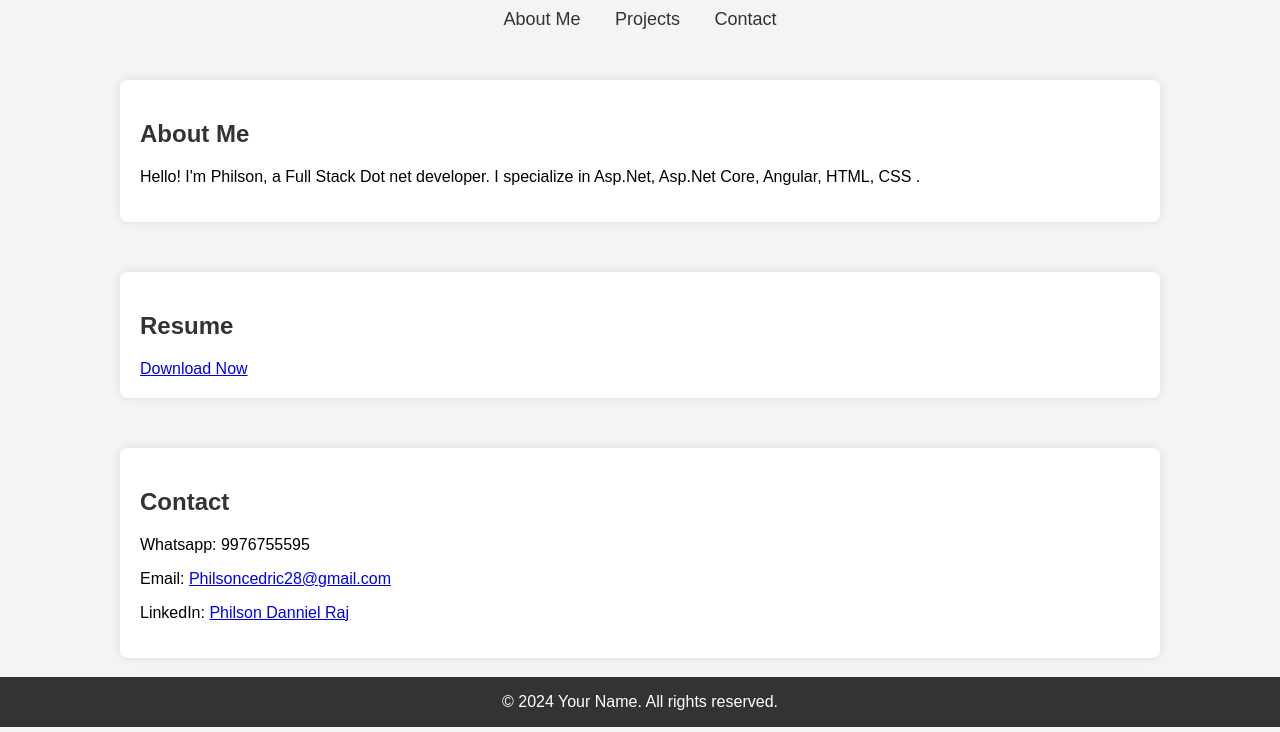
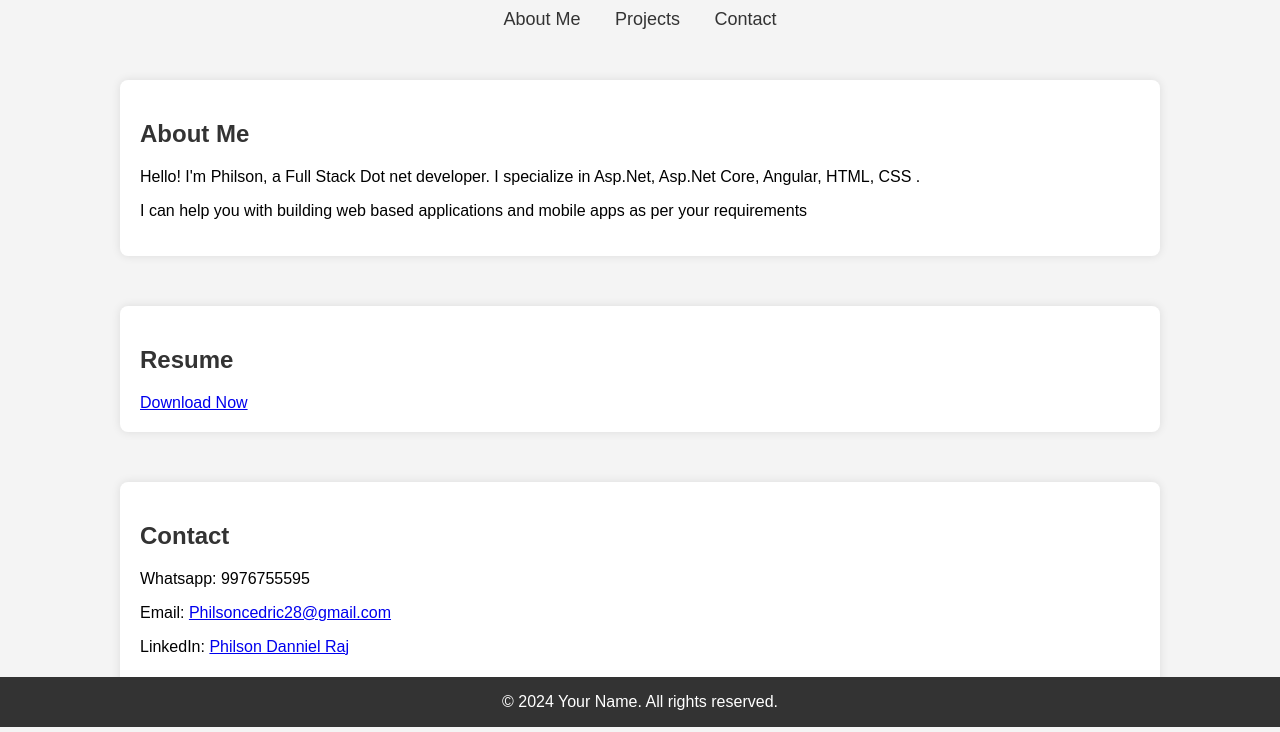
Before and after one commit to PhilsonCedric/PhilsonCedric.github.io, a plain HTML site: page index.html in a window 1280 px wide. Shown: the part 73-805 px from the top of the page. Drawn offline with Linux system fonts and the light colour scheme.

Commit message:
commit related to description

```diff
--- a/index.html
+++ b/index.html
@@ -91,6 +91,7 @@
     <section id="about-me" class="about-me">
         <h2>About Me</h2>
         <p>Hello! I'm Philson, a Full Stack Dot net developer. I specialize in Asp.Net, Asp.Net Core, Angular, HTML, CSS .</p>
+        <p>I can help you with building web based applications and mobile apps as per your requirements</p>
     </section>
 
     <section id="projects" class="projects">
```
